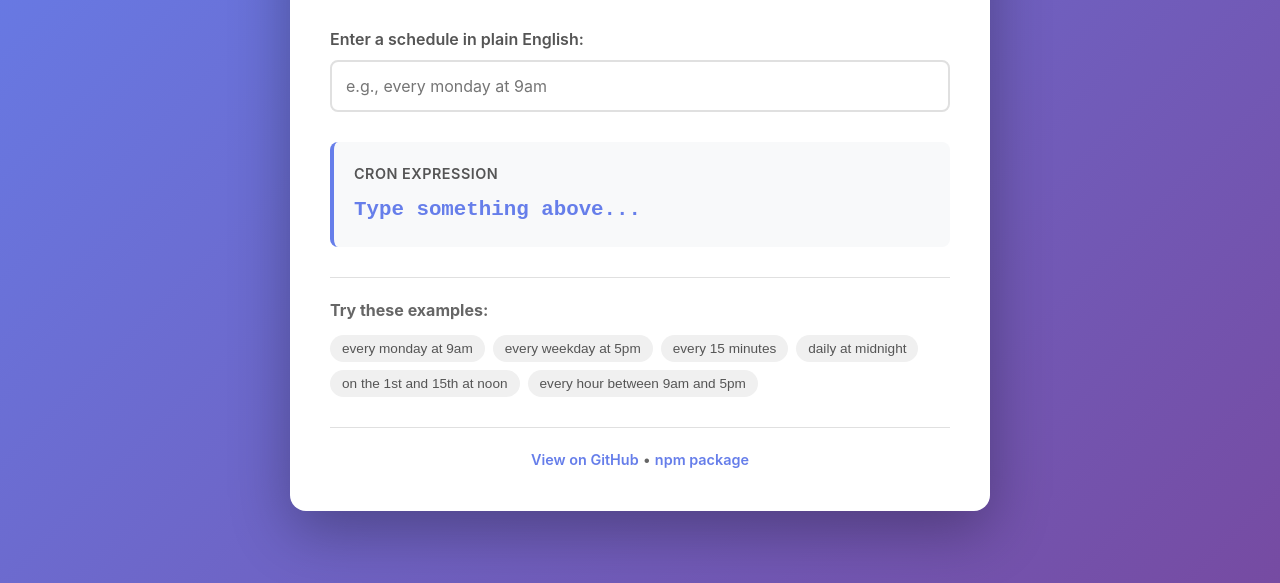
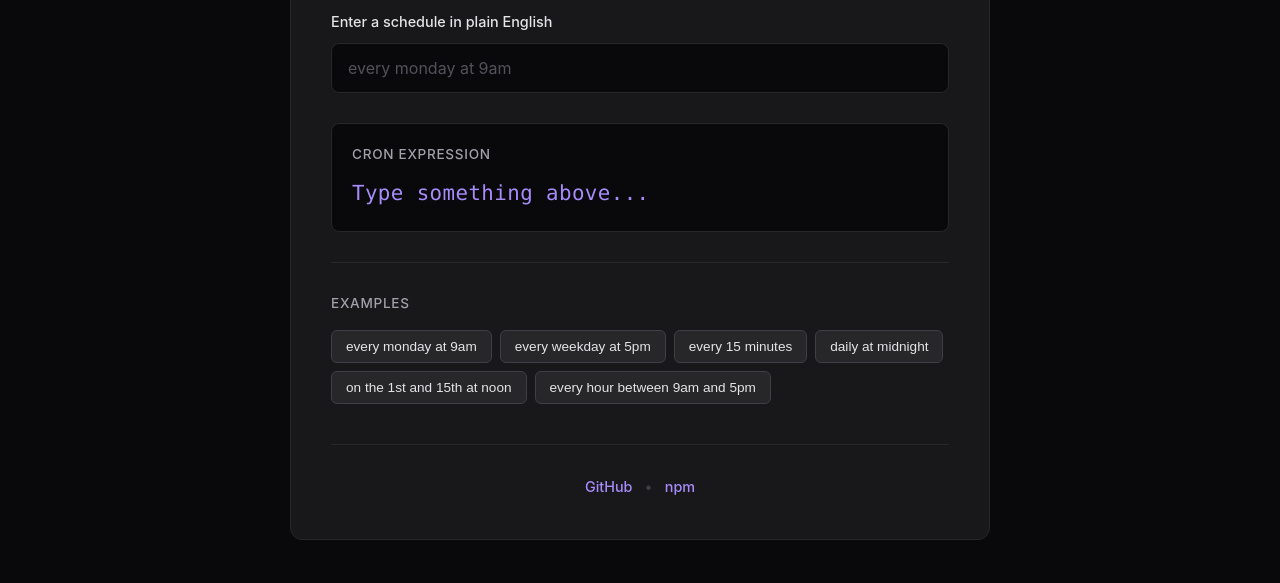
Before and after one commit to jszklarz/cronify, a website: page docs/index.html in a window 1280 px wide. Shown: the part 217-800 px from the top of the page. Drawn offline with Linux system fonts and the light colour scheme.

Commit message:
Update demo to sleek dark theme with Linear-style design

```diff
--- a/docs/index.html
+++ b/docs/index.html
@@ -14,8 +14,8 @@
         body {
             font-family: -apple-system, BlinkMacSystemFont, 'Segoe UI', Roboto, Oxygen, Ubuntu, Cantarell, sans-serif;
             line-height: 1.6;
-            color: #333;
-            background: linear-gradient(135deg, #667eea 0%, #764ba2 100%);
+            color: #e4e4e7;
+            background: #09090b;
             min-height: 100vh;
             padding: 20px;
             display: flex;
@@ -26,89 +26,104 @@
         .container {
             max-width: 700px;
             width: 100%;
-            background: white;
-            border-radius: 16px;
-            box-shadow: 0 20px 60px rgba(0, 0, 0, 0.3);
+            background: #18181b;
+            border-radius: 12px;
+            border: 1px solid #27272a;
             padding: 40px;
         }
 
         h1 {
             font-size: 2.5rem;
             margin-bottom: 10px;
-            background: linear-gradient(135deg, #667eea 0%, #764ba2 100%);
+            background: linear-gradient(135deg, #a78bfa 0%, #818cf8 100%);
             -webkit-background-clip: text;
             -webkit-text-fill-color: transparent;
             background-clip: text;
+            font-weight: 600;
         }
 
         .subtitle {
-            color: #666;
-            margin-bottom: 30px;
+            color: #a1a1aa;
+            margin-bottom: 40px;
             font-size: 1.1rem;
         }
 
         label {
             display: block;
-            margin-bottom: 8px;
-            font-weight: 600;
-            color: #555;
+            margin-bottom: 10px;
+            font-weight: 500;
+            color: #e4e4e7;
+            font-size: 0.9rem;
         }
 
         input {
             width: 100%;
-            padding: 14px;
+            padding: 14px 16px;
             font-size: 1rem;
-            border: 2px solid #e0e0e0;
+            background: #09090b;
+            color: #e4e4e7;
+            border: 1px solid #27272a;
             border-radius: 8px;
-            transition: border-color 0.3s;
+            transition: all 0.2s;
             font-family: inherit;
         }
 
         input:focus {
             outline: none;
-            border-color: #667eea;
+            border-color: #6366f1;
+            background: #0c0c0e;
+        }
+
+        input::placeholder {
+            color: #52525b;
         }
 
         .output {
             margin-top: 30px;
             padding: 20px;
-            background: #f8f9fa;
+            background: #09090b;
             border-radius: 8px;
-            border-left: 4px solid #667eea;
-            min-height: 60px;
+            border: 1px solid #27272a;
+            min-height: 70px;
+            display: flex;
+            flex-direction: column;
+            gap: 12px;
         }
 
         .output-label {
-            font-weight: 600;
-            color: #555;
-            margin-bottom: 8px;
-            font-size: 0.9rem;
+            font-weight: 500;
+            color: #a1a1aa;
+            font-size: 0.85rem;
             text-transform: uppercase;
-            letter-spacing: 0.5px;
+            letter-spacing: 0.05em;
         }
 
         .cron-result {
-            font-family: 'Courier New', monospace;
+            font-family: 'SF Mono', 'Monaco', 'Inconsolata', 'Roboto Mono', monospace;
             font-size: 1.3rem;
-            color: #667eea;
-            font-weight: bold;
+            color: #a78bfa;
+            font-weight: 500;
+            letter-spacing: 0.02em;
         }
 
         .error {
-            color: #e74c3c;
+            color: #f87171;
             font-size: 0.95rem;
         }
 
         .examples {
             margin-top: 30px;
-            padding-top: 20px;
-            border-top: 1px solid #e0e0e0;
+            padding-top: 30px;
+            border-top: 1px solid #27272a;
         }
 
         .examples h3 {
-            font-size: 1rem;
-            color: #666;
-            margin-bottom: 12px;
+            font-size: 0.85rem;
+            color: #a1a1aa;
+            margin-bottom: 16px;
+            text-transform: uppercase;
+            letter-spacing: 0.05em;
+            font-weight: 500;
         }
 
         .example-chips {
@@ -118,39 +133,51 @@
         }
 
         .example-chip {
-            padding: 6px 12px;
-            background: #f0f0f0;
-            border: none;
-            border-radius: 20px;
+            padding: 8px 14px;
+            background: #27272a;
+            border: 1px solid #3f3f46;
+            border-radius: 6px;
             font-size: 0.85rem;
             cursor: pointer;
-            transition: all 0.2s;
-            color: #555;
+            transition: all 0.15s;
+            color: #e4e4e7;
+            font-weight: 400;
         }
 
         .example-chip:hover {
-            background: #667eea;
-            color: white;
+            background: #3f3f46;
+            border-color: #52525b;
             transform: translateY(-1px);
         }
 
         .footer {
-            margin-top: 30px;
-            padding-top: 20px;
-            border-top: 1px solid #e0e0e0;
+            margin-top: 40px;
+            padding-top: 30px;
+            border-top: 1px solid #27272a;
             text-align: center;
-            color: #666;
+            color: #71717a;
             font-size: 0.9rem;
         }
 
         .footer a {
-            color: #667eea;
+            color: #a78bfa;
             text-decoration: none;
-            font-weight: 600;
+            font-weight: 500;
+            transition: color 0.15s;
         }
 
         .footer a:hover {
-            text-decoration: underline;
+            color: #c4b5fd;
+        }
+
+        @media (max-width: 640px) {
+            .container {
+                padding: 24px;
+            }
+
+            h1 {
+                font-size: 2rem;
+            }
         }
     </style>
 </head>
@@ -160,11 +187,11 @@
         <p class="subtitle">Convert natural language to cron expressions</p>
 
         <div>
-            <label for="input">Enter a schedule in plain English:</label>
+            <label for="input">Enter a schedule in plain English</label>
             <input
                 type="text"
                 id="input"
-                placeholder="e.g., every monday at 9am"
+                placeholder="every monday at 9am"
                 autocomplete="off"
             >
         </div>
@@ -175,7 +202,7 @@
         </div>
 
         <div class="examples">
-            <h3>Try these examples:</h3>
+            <h3>Examples</h3>
             <div class="example-chips">
                 <button class="example-chip" data-example="every monday at 9am">every monday at 9am</button>
                 <button class="example-chip" data-example="every weekday at 5pm">every weekday at 5pm</button>
@@ -187,8 +214,9 @@
         </div>
 
         <div class="footer">
-            <a href="https://github.com/jszklarz/cronify" target="_blank">View on GitHub</a> •
-            <a href="https://www.npmjs.com/package/cronify" target="_blank">npm package</a>
+            <a href="https://github.com/jszklarz/cronify" target="_blank">GitHub</a>
+            <span style="color: #3f3f46; margin: 0 8px;">•</span>
+            <a href="https://www.npmjs.com/package/cronify" target="_blank">npm</a>
         </div>
     </div>
 
@@ -202,7 +230,7 @@
             const value = input.value.trim();
 
             if (!value) {
-                output.innerHTML = '<span style="color: #999;">Type something above...</span>';
+                output.innerHTML = '<span style="color: #52525b;">Type something above...</span>';
                 return;
             }
 
```
